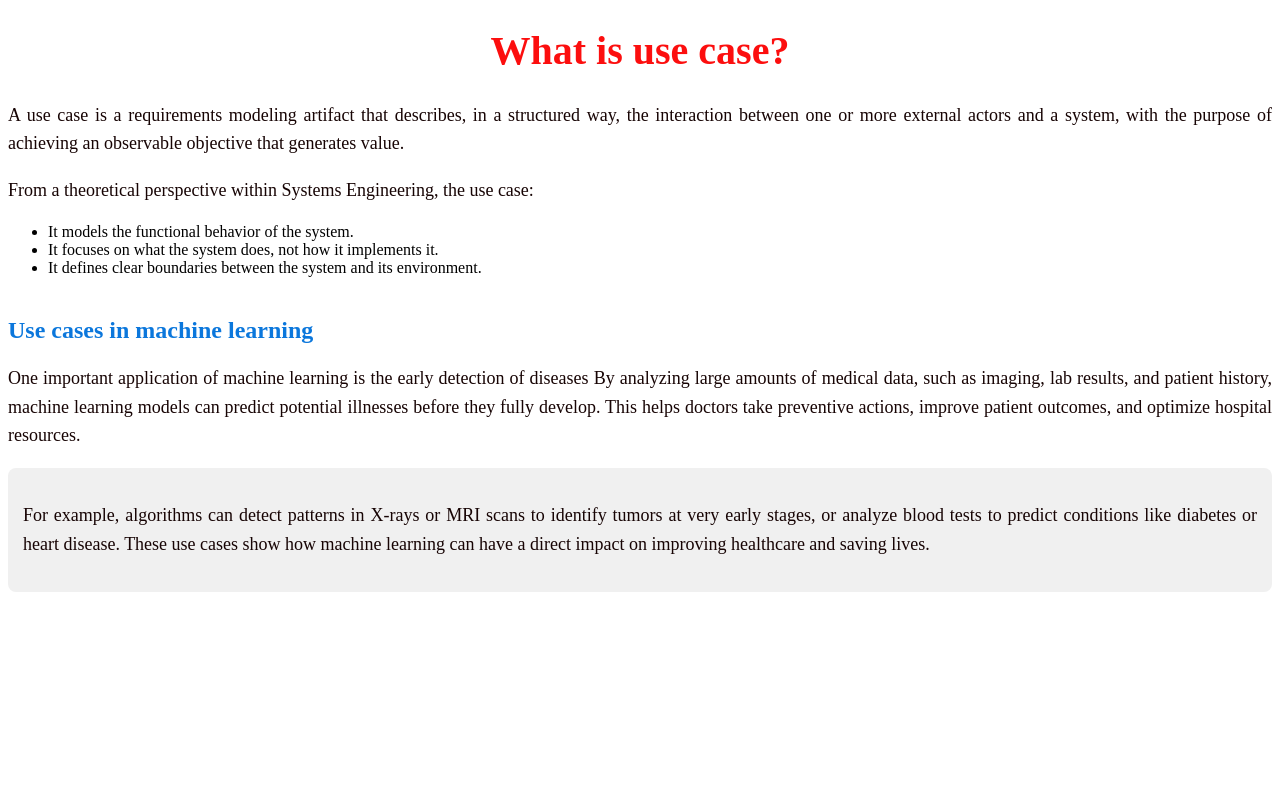
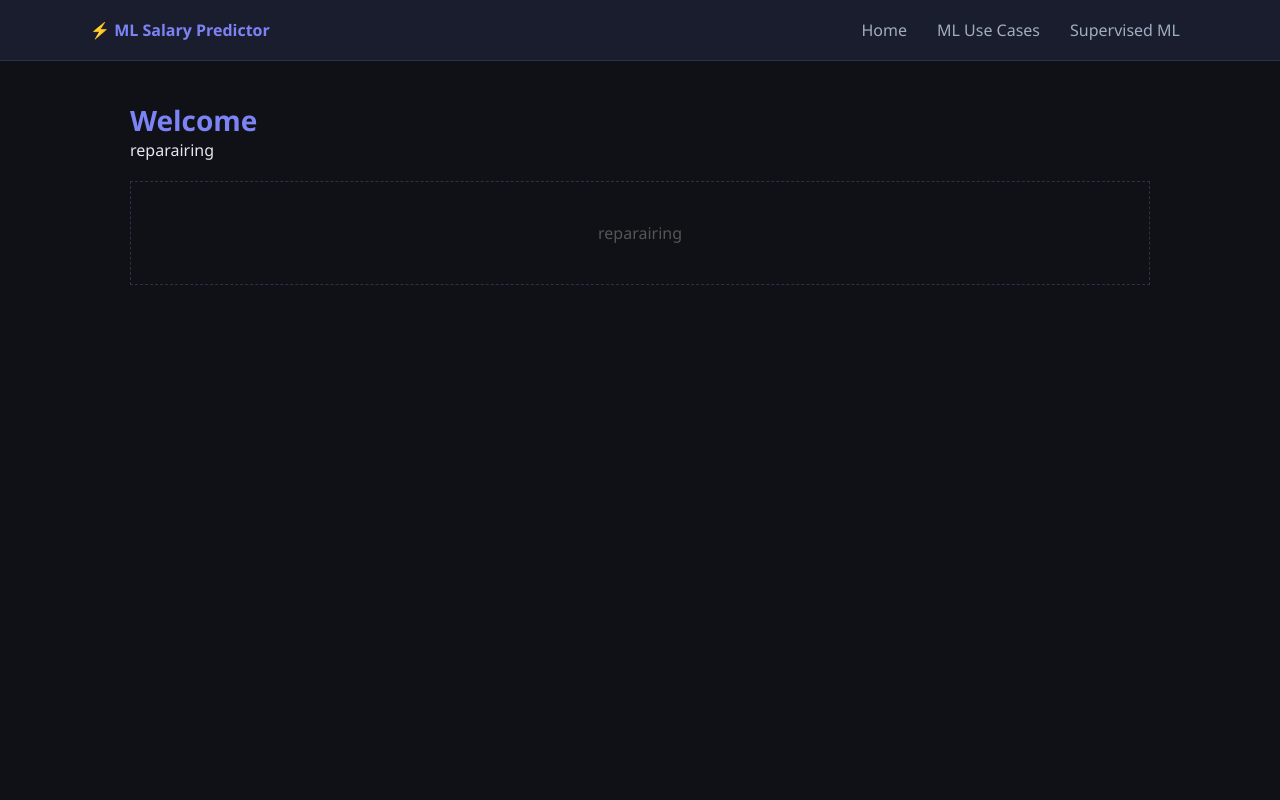
Before and after one commit to jhohantellez/MachineLearning, a Flask app: template templates/index.html in a window 1280 px wide. Run offline with Flask 3, Linux system fonts and the light colour scheme; the template is opened without the code that fills it, so the values that code supplies are empty.

Commit message:
Update app.py along with index.html

```diff
--- a/app.py
+++ b/app.py
@@ -5,15 +5,9 @@ from flask import Flask, render_template
 
 app= Flask(__name__)
 
-#create new route
-@app.route('/')
 
-#defined function
-def home ():
-    return 'hello flask'
-
-@app.route("/FirstPage")
-def firstPage():
+@app.route("/")
+def Home():
     return render_template('index.html')
 
 @app.route('/LinearRegression/',methods=["GET","POST"])
@@ -48,6 +42,15 @@ def predict():
 
     return render_template('logisticRegression.html', prediction_text=resultado)
 
+
+@app.route("/UseCase/1")
+def UseCase1():
+    return render_template('use_cases/use_case1.html')
+
+@app.route("/UseCase/2")
+def UseCase2():
+    return render_template("use_cases/use_case2.html")
+
 if __name__ == "__main__":
     app.run(debug=True)
 
--- /dev/null
+++ b/package.json
@@ -0,0 +1,5 @@
+{
+  "dependencies": {
+    "bootstrap": "^5.3.8"
+  }
+}
--- a/templates/index.html
+++ b/templates/index.html
@@ -3,59 +3,158 @@
 <head>
     <meta charset="UTF-8">
     <meta name="viewport" content="width=device-width, initial-scale=1.0">
-    <title>Use Cases Machine Learning</title>
+    <title>ML Salary Predictor</title>
 
     <style>
-        h1 {
-            color: rgb(252, 14, 14);
-            font-size: 40px;
-            text-align: center;
+        * { margin: 0; padding: 0; box-sizing: border-box; }
+
+        body {
+            font-family: 'Segoe UI', sans-serif;
+            background: #0f1117;
+            color: #e2e8f0;
+            min-height: 100vh;
         }
 
-        h2 {
-            color: rgb(11, 119, 220);
-            font-size: 24px;
-            margin-top: 40px;
+        nav {
+            background: #1a1d2e;
+            border-bottom: 1px solid #2d3148;
+            padding: 0 2rem;
+            position: sticky;
+            top: 0;
         }
 
-        p {
-            font-size: 18px;
-            line-height: 1.6;
-            color: #170404;
-            text-align: justify;
+        .nav-inner {
+            max-width: 1100px;
+            margin: 0 auto;
+            display: flex;
+            align-items: center;
+            justify-content: space-between;
+            height: 60px;
         }
 
-        div {
-            background-color: #f0f0f0;
-            padding: 15px;
-            border-radius: 8px;
-            margin-top: 15px;
+        .nav-brand {
+            color: #7c83f5;
+            font-weight: bold;
+            text-decoration: none;
+        }
+
+        .nav-links {
+            display: flex;
+            gap: 10px;
+            list-style: none;
+        }
+
+        .nav-links a {
+            color: #a0aec0;
+            text-decoration: none;
+            padding: 5px 10px;
+        }
+
+        .nav-links a:hover {
+            background: #2d3148;
+            color: white;
+        }
+
+        /* Dropdown */
+        .dropdown { position: relative; }
+
+        .dropdown-menu {
+            display: none;
+            position: absolute;
+            background: #1a1d2e;
+            border: 1px solid #2d3148;
+            margin-top: 5px;
+        }
+
+        .dropdown:hover .dropdown-menu {
+            display: block;
+        }
+
+        .dropdown-menu a {
+            display: block;
+            padding: 8px;
+        }
+
+        /* Submenu */
+        .sub-dropdown { position: relative; }
+
+        .sub-dropdown-menu {
+            display: none;
+            position: absolute;
+            left: 100%;
+            top: 0;
+            background: #1a1d2e;
+            border: 1px solid #2d3148;
+        }
+
+        .sub-dropdown:hover .sub-dropdown-menu {
+            display: block;
+        }
+
+        .page {
+            padding: 40px;
+            max-width: 1100px;
+            margin: auto;
+        }
+
+        .title {
+            font-size: 28px;
+            color: #7c83f5;
+        }
+
+        .box {
+            margin-top: 20px;
+            padding: 40px;
+            border: 1px dashed #2d3148;
+            text-align: center;
+            color: #555;
         }
     </style>
 </head>
+
 <body>
 
-    <h1>What is use case?</h1>
-    <p>
-        A use case is a requirements modeling artifact that describes, in a structured way, the interaction between one or more external actors and a system, with the purpose of achieving an observable objective that generates value.
-    </p>
-    <p>From a theoretical perspective within Systems Engineering, the use case:</p>
+<nav>
+    <div class="nav-inner">
+        <a class="nav-brand" href="#">⚡ ML Salary Predictor</a>
 
-    <ul>
-       <li>It models the functional behavior of the system.</li>
-       <li>It focuses on what the system does, not how it implements it.</li>
-       <li>It defines clear boundaries between the system and its environment.</li>
-    </ul>
+        <ul class="nav-links">
+            <li><a href="#">Home</a></li>
 
-    <h2>Use cases in machine learning</h2>
-    <p>
-        One important application of machine learning is the early detection of diseases By analyzing large amounts of medical data, such as imaging, lab results, and patient history, machine learning models can predict potential illnesses before they fully develop.
-        This helps doctors take preventive actions, improve patient outcomes, and optimize hospital resources.
-    </p>
+            <li class="dropdown">
+                <a href="#">ML Use Cases</a>
+                <div class="dropdown-menu">
+                    <a href="/UseCase/1">Use Case 1</a>
+                    <a href="/UseCase/2">Use Case 2</a>
+                    <a href="#">Use Case 3</a>
+                    <a href="#">Use Case 4</a>
+                </div>
+            </li>
 
-    <div>
-       <p>For example, algorithms can detect patterns in X-rays or MRI scans to identify tumors at very early stages, or analyze blood tests to predict conditions like diabetes or heart disease. These use cases show how machine learning can have a direct impact on improving healthcare and saving lives.</p>
+            <li class="dropdown">
+                <a href="#">Supervised ML</a>
+                <div class="dropdown-menu">
+                    <div class="sub-dropdown">
+                        <a href="#">Linear Regression</a>
+                        <div class="sub-dropdown-menu">
+                            <a href="#">Concepts</a>
+                            <a href="#">Application</a>
+                        </div>
+                    </div>
+                </div>
+            </li>
+        </ul>
     </div>
+</nav>
+
+<div class="page">
+    <h1 class="title">Welcome</h1>
+    <p>reparairing</p>
+
+    <div class="box">
+        reparairing
+    </div>
+</div>
 
 </body>
 </html>
```
Also changed, not shown: package-lock.json (added), 1 other file.
